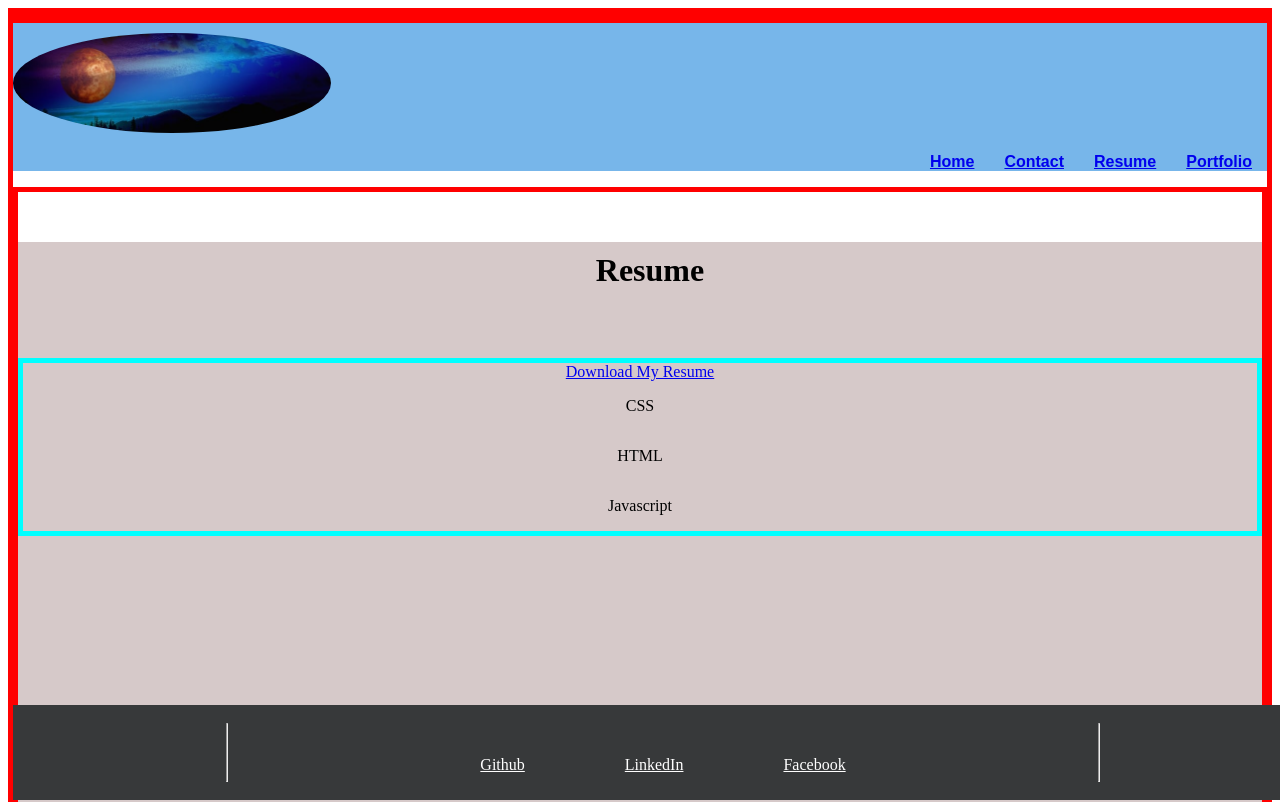
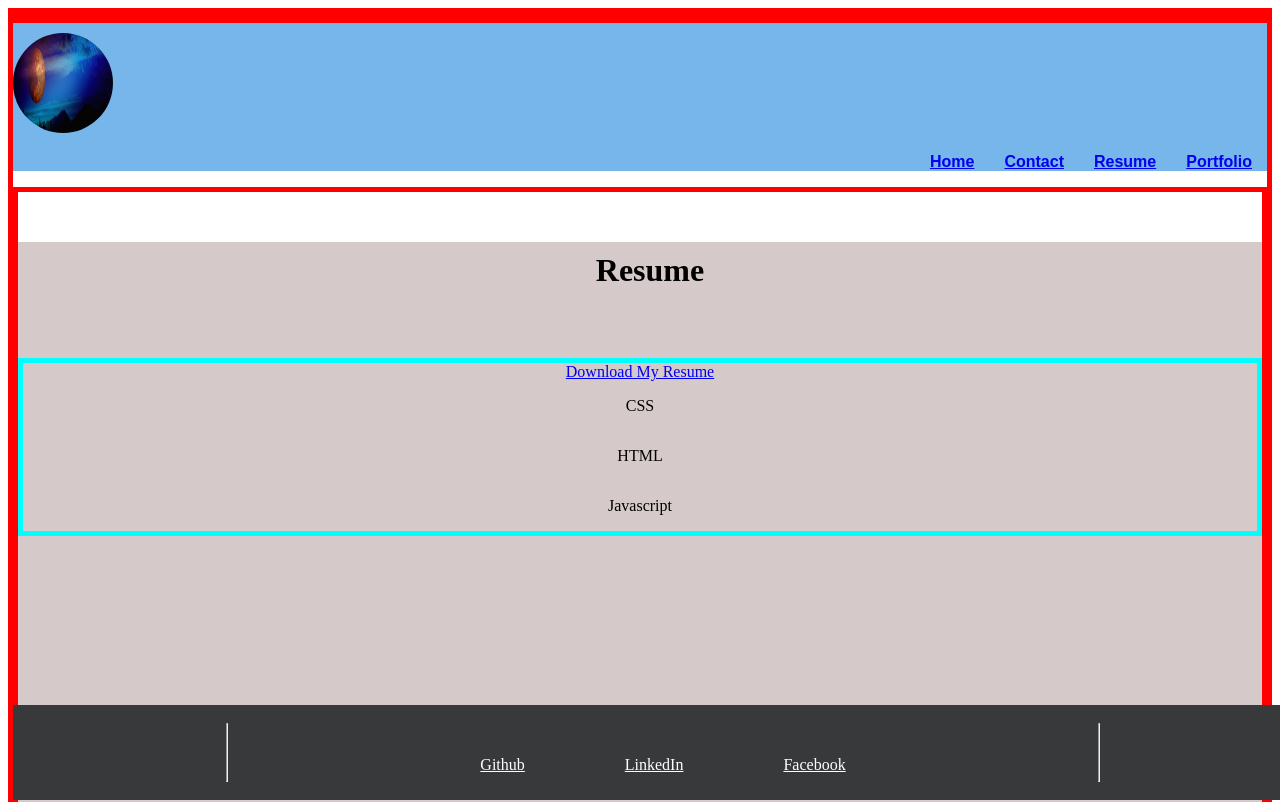
Before and after one commit to shukikat/DevPortfolio-in-React, a React (Vite) app in the folder vite-project/: page /Resume in a window 1280 px wide. Shown: the top 802 px of the page. Built offline with nearby package versions, Linux system fonts and the light colour scheme.

Commit message:
completed README

```diff
--- a/vite-project/src/styles/Header.css
+++ b/vite-project/src/styles/Header.css
@@ -8,6 +8,6 @@
 .logo-image {
     border-radius: 50%;
     height: 100px;
-    weight: 100px;
+    width: 100px;
     margin-top: 10px;
 }
```
Also changed, not shown: 1 other file (tests, documents, lock files or other folders).
